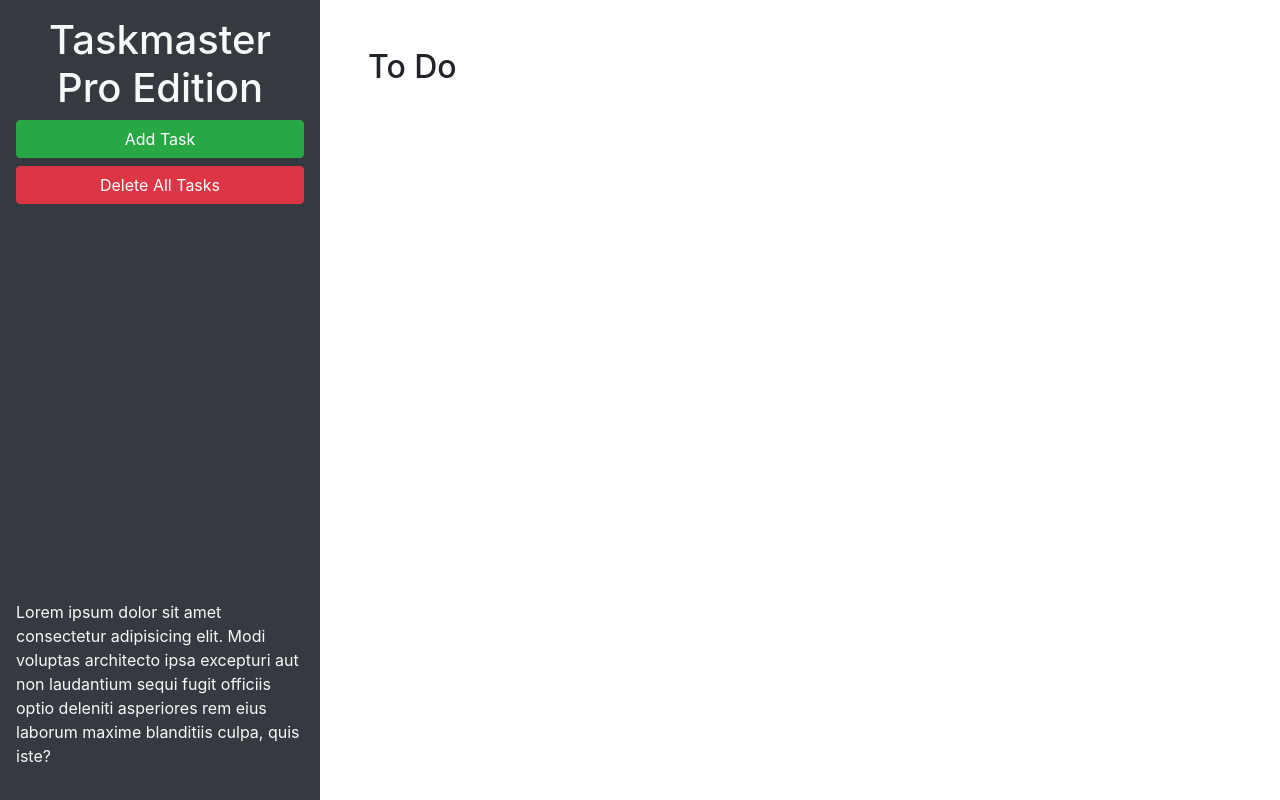
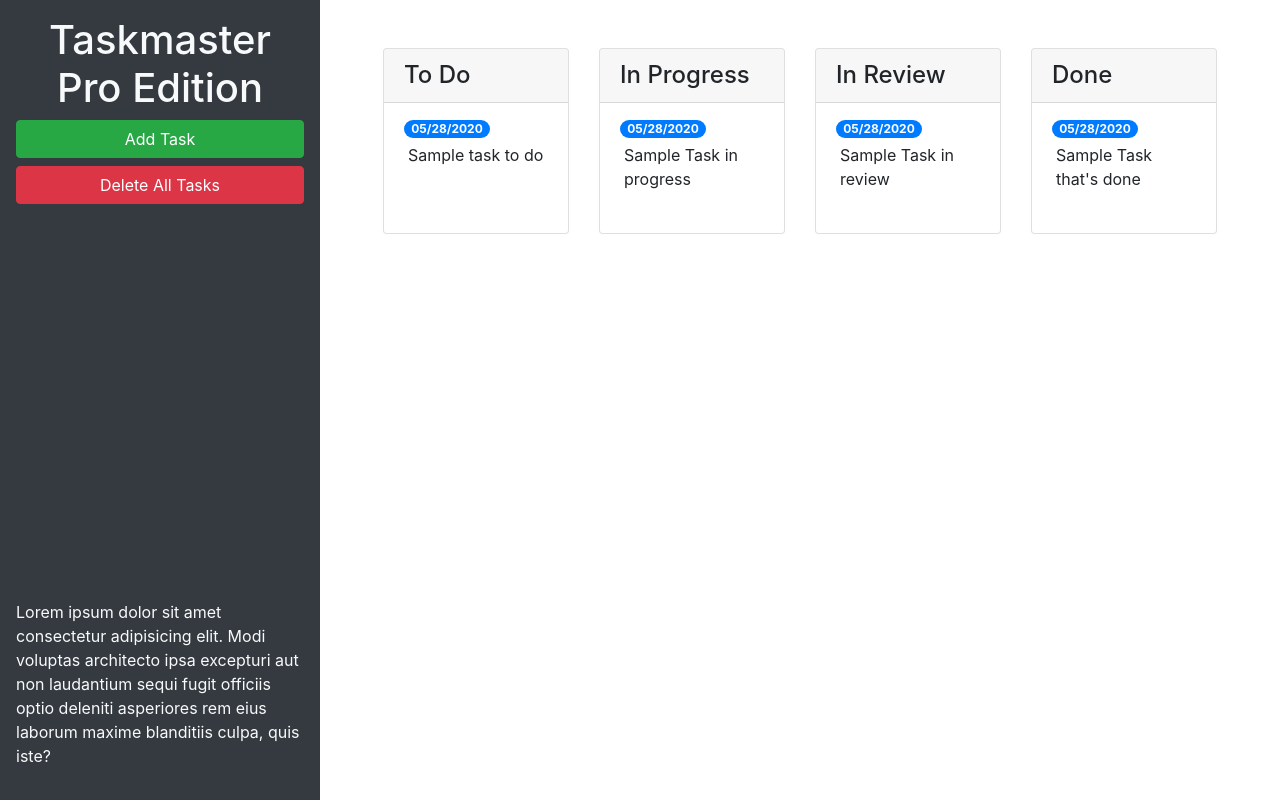
Before and after one commit to mario200328/taskmaster-pro, a plain HTML site: page taskmaster-starter/index.html in a window 1280 px wide. Drawn offline with nearby package versions, Linux system fonts and the light colour scheme.

Commit message:
add cards and adjusted modal

```diff
--- a/taskmaster-starter/index.html
+++ b/taskmaster-starter/index.html
@@ -24,9 +24,67 @@
       </p>
     </header>
     <main class="col-12 col-lg-9">
-      <div class="m-5">
-        <h2>To Do</h2>
-        <ul id="list-toDo" class="list-group"> </ul>
+      <div class="m-5 row justify-content-around">
+        <!-- todo start -->
+        <div class="col-12 col-md-6 col-xl-3 mb-3">
+          <div class="card">
+          <h4 class="card-header">
+            To Do
+          </h4>
+          <ul id="list-toDo" class="list-group list-group-flush">
+            <li class="list-group-item">
+              <span class="badge badge-primary badge-pill">05/28/2020</span>
+              <p class="m-1">Sample task to do</p>
+            </li>
+          </ul>
+          </div>
+        </div>
+        <!-- todo end -->
+        <!-- in progress start -->
+        <div class="col-12 col-md-6 col-xl-3 mb-3">
+          <div class="card">
+            <h4 class="card-header">
+              In Progress
+            </h4>
+          <ul id="list-inProgress" class="list-group list-group-flush">
+            <li class="list-group-item">
+              <span class="badge badge-primary badge-pill">05/28/2020</span>
+              <p class="m-1">Sample Task in progress</p>
+            </li>
+          </ul>
+          </div>
+        </div>
+        <!-- in progress end -->
+        <!-- in review start -->
+        <div class="col-12 col-md-6 col-xl-3 mb-3">
+          <div class="card">
+          <h4 class="card-header">
+            In Review
+          </h4>
+          <ul id="list-inReview" class="list-group list-group-flush">
+            <li class="list-group-item">
+              <span class="badge badge-primary badge-pill">05/28/2020</span>
+              <p class="m-1">Sample Task in review</p>
+            </li>
+          </ul>
+          </div>
+        </div>
+        <!-- in review end -->
+        <!-- done start -->
+        <div class="col-12 col-md-6 col-xl-3 mb-3">
+          <div class="card">
+          <h4 class="card-header">
+            Done
+          </h4>
+          <ul id="list-done" class="list-group list-group-flush">
+            <li class="list-group-item">
+              <span class="badge badge-primary badge-pill">05/28/2020</span>
+              <p class="m-1">Sample Task that's done</p>
+            </li>
+          </ul>
+          </div>
+        </div>
+        <!-- done end -->
       </div>
     </main>
   </div>
@@ -46,11 +104,11 @@
           <form>
             <div class="form-group">
               <label for="modalTaskDescription">Task description</label>
-              <textarea id="modalTaskDescription" rows="3"></textarea>
+              <textarea id="modalTaskDescription" rows="3" class="form-control"></textarea>
             </div>
             <div class="form-group">
               <label for="modalDueDate">Due date</label>
-              <input type="text" id="modalDueDate" placeholder="mm/dd/yyyy" autocomplete="off" />
+              <input type="text" class="form-control" id="modalDueDate" placeholder="mm/dd/yyyy" autocomplete="off" />
             </div>
           </form>
         </div>
```
